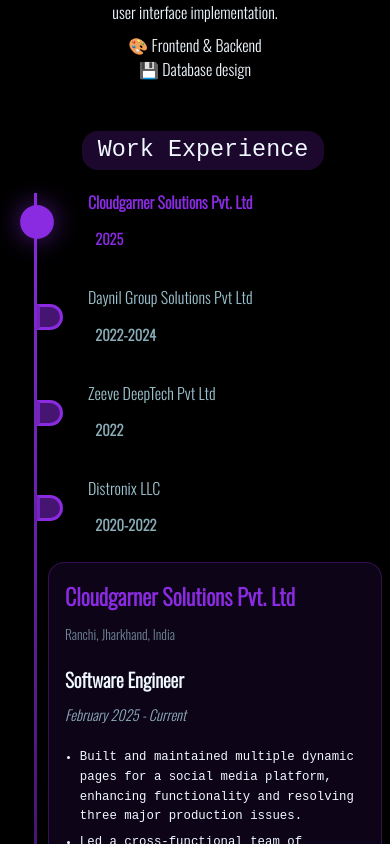
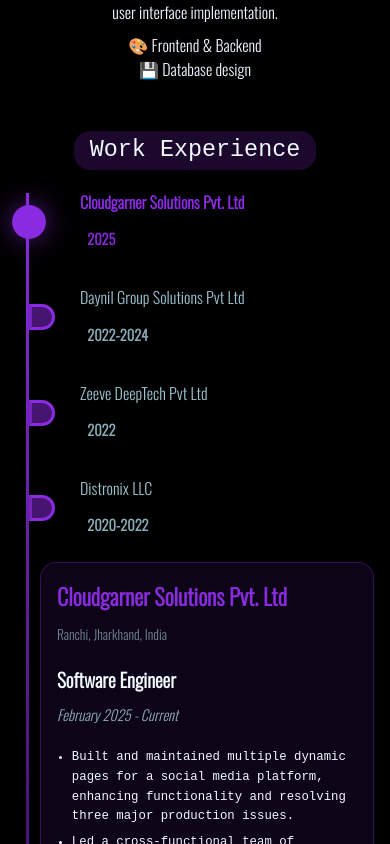
Before and after one commit to krishnapaul242/krishnapaul242.github.io, a React (Vite) app: page / in a window 390 px wide. Shown: the part 1920-2764 px from the top of the page. Built offline with nearby package versions, Linux system fonts and the light colour scheme.

Commit message:
Update README with project details, add GitHub Actions workflow for deployment, and refine CSS margins

```diff
--- a/package.json
+++ b/package.json
@@ -6,7 +6,8 @@
   "scripts": {
     "dev": "vite",
     "build": "vite build",
-    "preview": "vite preview"
+    "preview": "vite preview",
+    "test:build": "npm run build && npm run preview"
   },
   "dependencies": {
     "react": "^18.2.0",
--- a/src/index.css
+++ b/src/index.css
@@ -152,7 +152,7 @@ i:hover {
   display: flex;
   flex-direction: column;
   align-items: center;
-  margin: 2em 1em;
+  margin: 2em 0;
   position: relative;
   width: 100%;
 }
@@ -600,7 +600,7 @@ section {
   }
 
   .pf-experience {
-    margin: 1em 0.5em;
+    margin: 1em 0;
   }
 
   .pf-projects {
@@ -910,7 +910,7 @@ section {
   }
 
   .pf-experience {
-    margin: 2em 1.5em;
+    margin: 2em 0;
   }
 
   .pf-projects {
@@ -942,7 +942,7 @@ section {
   }
 
   .pf-experience {
-    margin: 3em 2em;
+    margin: 3em 0;
   }
 
   .pf-projects {
@@ -1068,7 +1068,7 @@ section {
   }
 
   .pf-experience {
-    margin: 1.5em 0.5em;
+    margin: 1.5em 0;
   }
 
   .pf-timeline-details {
```
Also changed, not shown: 2 other files (tests, documents, lock files or other folders).
